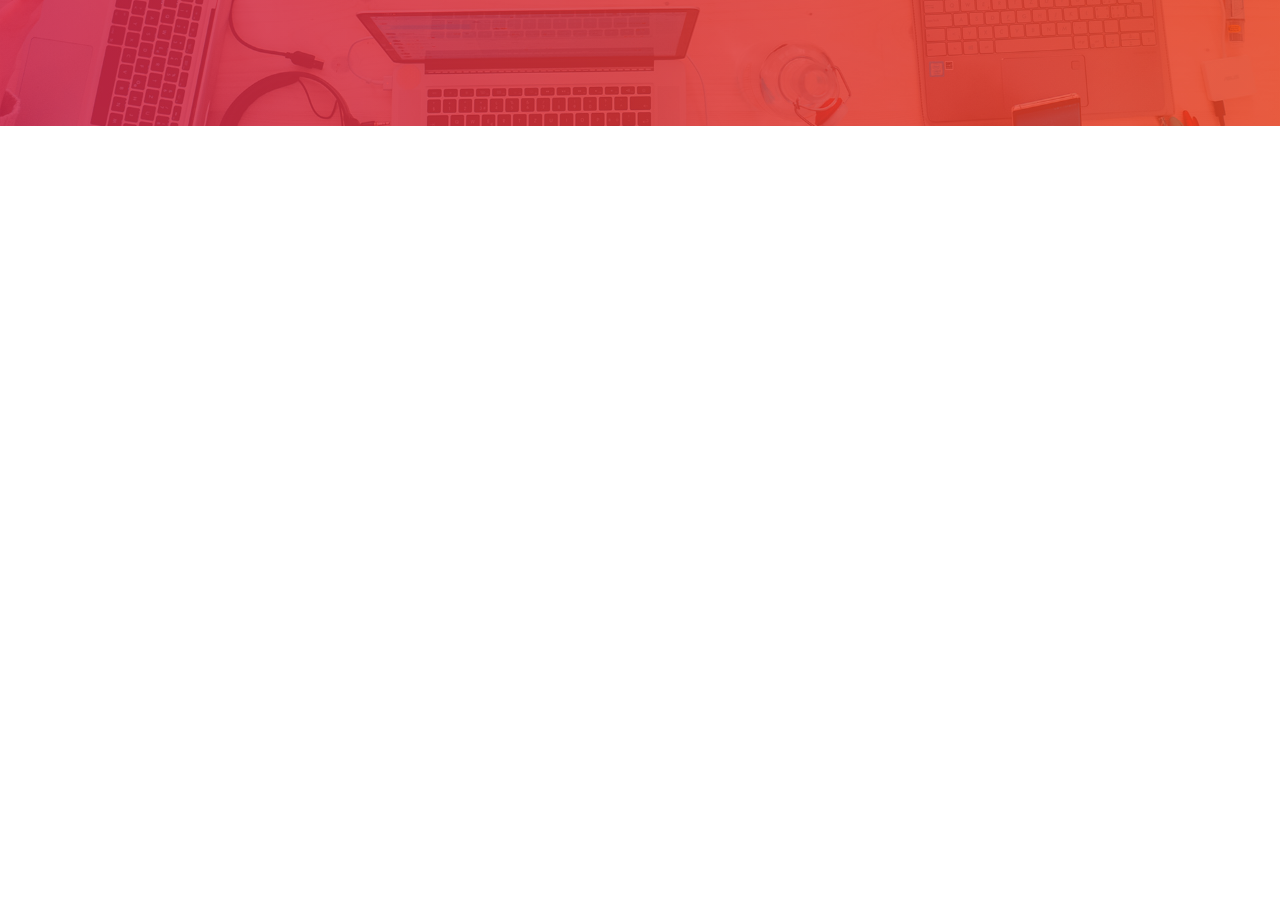
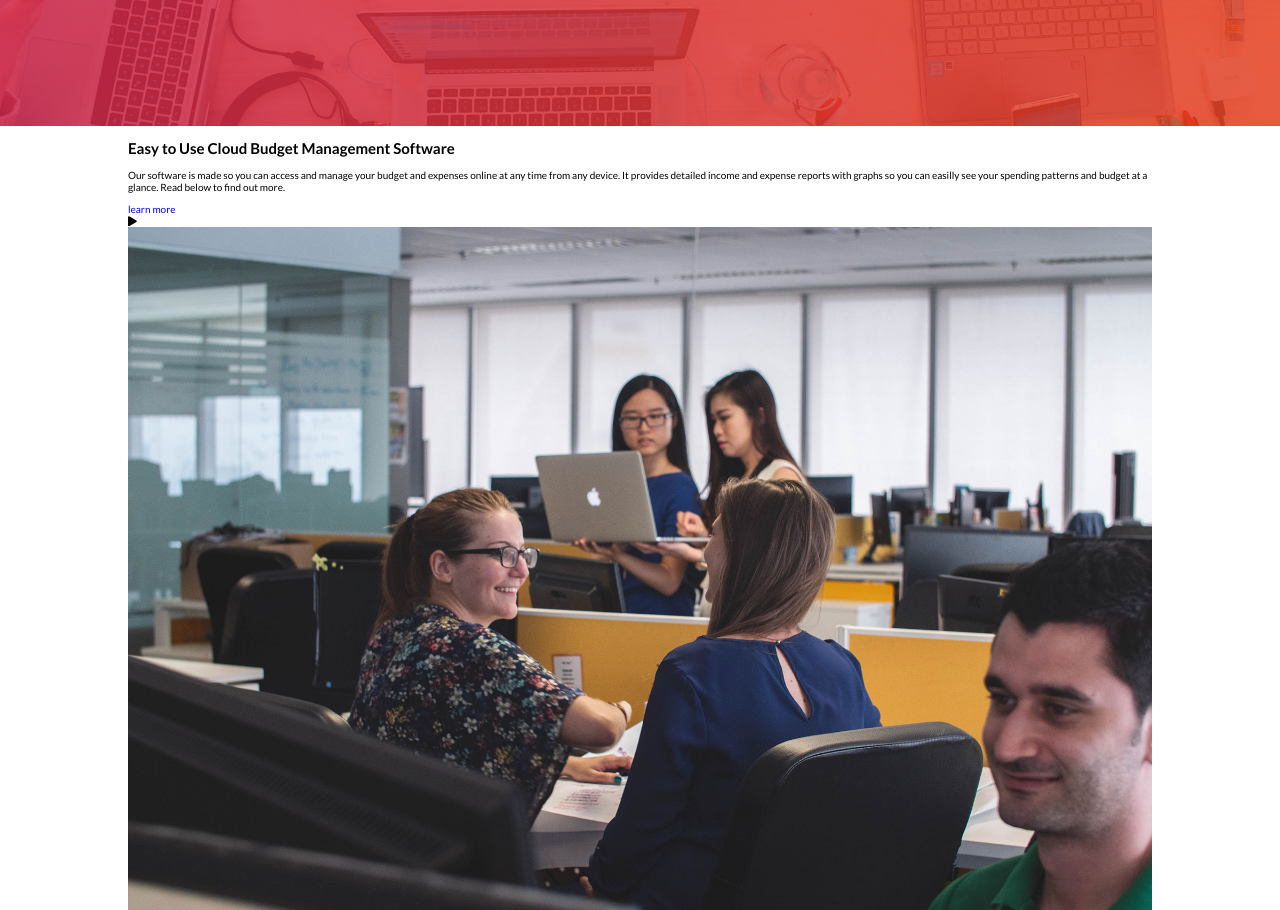
Before and after one commit to dovecancode/cloudbudget, a website: page index.html in a window 1280 px wide. Shown: the part 520-1430 px from the top of the page. Before the commit the page ends 800 px from the top, so only its background shows below. Drawn offline with Linux system fonts and the light colour scheme.

Commit message:
added html markup for manage section

```diff
--- a/index.html
+++ b/index.html
@@ -53,6 +53,33 @@
         </div>
       </div>
     </header>
+    <main>
+      <section class="manage">
+        <div class="container">
+          <div class="d-flex-layout">
+            <div class="manage__text">
+              <h2 class="heading-h2">
+                Easy to Use Cloud Budget Management Software
+              </h2>
+              <p class="p-line">
+                Our software is made so you can access and manage your budget
+                and expenses online at any time from any device. It provides
+                detailed income and expense reports with graphs so you can
+                easilly see your spending patterns and budget at a glance. Read
+                below to find out more.
+              </p>
+              <a class="link" href="#">learn more</a>
+            </div>
+            <div class="manage__video">
+              <div class="manage__video-play">
+                <i class="fa fa-play"></i>
+              </div>
+              <img src="img/video-bg.jpg" alt="" />
+            </div>
+          </div>
+        </div>
+      </section>
+    </main>
     <script src="/dist/script.js"></script>
   </body>
 </html>
```
Also changed, not shown: dist/abstracts/index.css (deleted), dist/base/index.css (deleted), dist/sections/index.css (deleted), img/video-bg.jpg (added), 3 other files.
